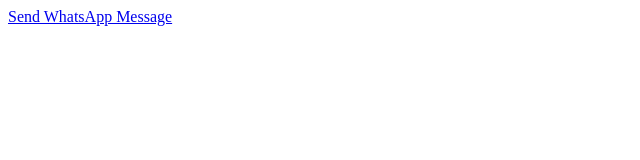
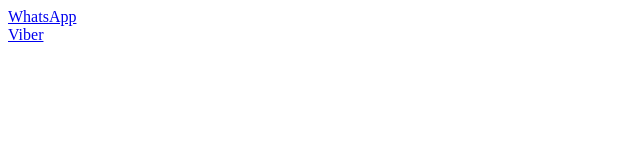
Before and after one commit to DarjanDrugarinovic/WhatsApp_Viber_Demo, a plain HTML site: page index.html in a window 1280 px wide. Shown: the whole page, without its empty margins (0-640 px from the left). Drawn offline with Linux system fonts and the light colour scheme.

Commit message:
viber test

```diff
--- a/index.html
+++ b/index.html
@@ -4,8 +4,8 @@
     <title>Page Title</title>
   </head>
   <body>
-    <a href="https://wa.me/381611455675?text=Hello%20world!">
-      Send WhatsApp Message
-    </a>
+    <a href="https://wa.me/381611455675?text=Hello%20world!"> WhatsApp </a>
+    <br />
+    <a href="viber://chat?number=381611455675&text=Hello">Viber</a>
   </body>
 </html>
```
